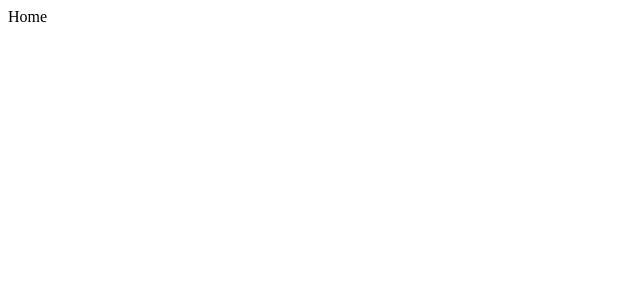
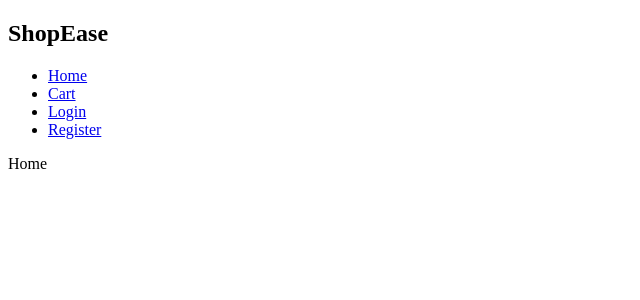
Before and after one commit to Neeraj-Sharma01/Ecommerce-MERN, a React (Vite) app in the folder client/: page / in a window 1280 px wide. Shown: the top 300 px of the page, without its empty margins (0-640 px from the left). Built offline with nearby package versions, Linux system fonts and the light colour scheme.

Commit message:
create reusable navbar

```diff
--- /dev/null
+++ b/client/components/Navbar.jsx
@@ -0,0 +1,27 @@
+import {Link} from "react-router-dom"
+const Navbar = () => {
+  return (
+    <nav>
+    <h2>ShopEase</h2>
+    <ul>
+         <li>
+          <Link to="/">Home</Link>
+        </li>
+
+        <li>
+          <Link to="/cart">Cart</Link>
+        </li>
+
+        <li>
+          <Link to="/login">Login</Link>
+        </li>
+
+        <li>
+          <Link to="/register">Register</Link>
+        </li>
+    </ul>
+    </nav>
+  )
+}
+
+export default Navbar
--- a/client/src/App.jsx
+++ b/client/src/App.jsx
@@ -7,11 +7,13 @@
 import Checkout from "../pages/Checkout";
 import ProductDetails from "../pages/ProductDetails";
 import MyOrders from "../pages/MyOrders";
+import Navbar from "../components/Navbar";
 
 function App() {
 
   return (
     <BrowserRouter>
+    <Navbar/>
       <Routes>
         <Route path="/" element={<Home/>}/>
 
```
